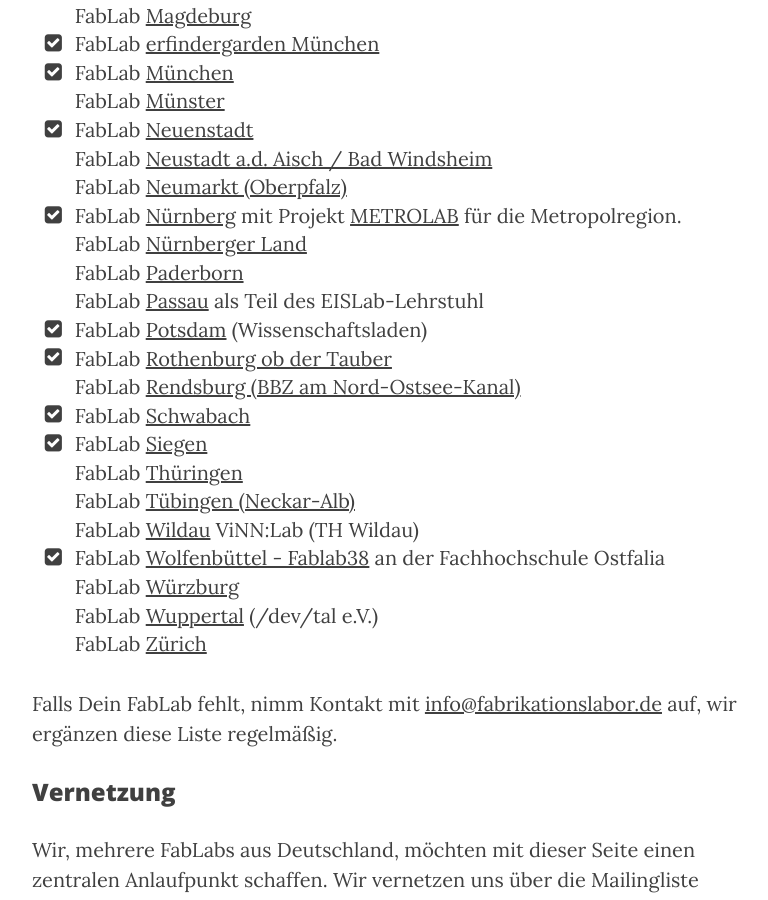
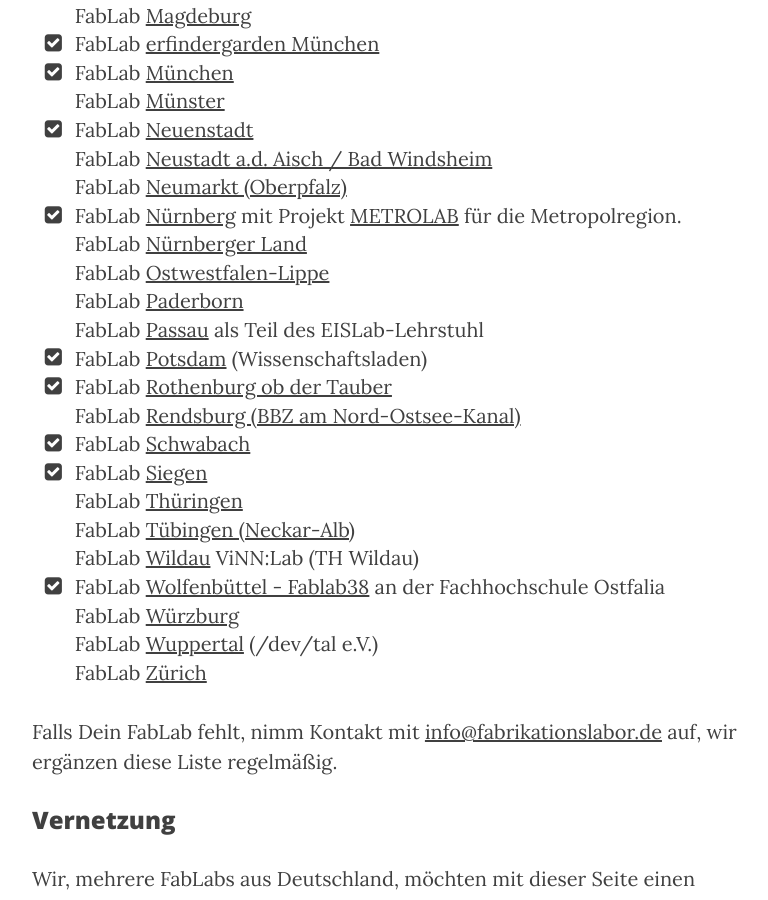
Before and after one commit to fabrikationslabor/fabrikationslabor.github.io, a Jekyll site: the page built from fablabs-in-deutschland.html, in a window 1280 px wide and 900 px high, scrolled down 1808 px. Shown: the whole window, without its empty margins (233-1001 px from the left). Built offline with Jekyll 4.4.1, drawn with Linux system fonts in a browser that asks for light colours; nearby versions of some CDN libraries.

Commit message:
Hinzugefügt OWL
Ostwestfalen-Lippe

```diff
--- a/fablabs-in-deutschland.html
+++ b/fablabs-in-deutschland.html
@@ -53,6 +53,7 @@
   <li>FabLab <a href="http://fablab-neumarkt.de" target="_blank">Neumarkt (Oberpfalz)</a></li>
   <li><i class="fa-li fa fa-check-square"></i>FabLab <a href="http://fablab-nuernberg.de" target="_blank">Nürnberg</a> mit Projekt <a href="http://projekt-metrolab.de/" target="_blank">METROLAB</a> für die Metropolregion.</li>
   <li>FabLab <a href="https://fablab.nueland.de/" target="_blank">Nürnberger Land</a></li>
+  <li>FabLab <a href="https://www.hs-owl.de/fablab/" target="_blank">Ostwestfalen-Lippe</a></li>
   <li>FabLab <a href="http://fablab-paderborn.de" target="_blank">Paderborn</a></li>
   <li>FabLab <a href="http://www.eislab.net/fablab.html" target="_blank">Passau</a> als Teil des EISLab-Lehrstuhl</li><!-- noch nicht fablabs.io -->
   <li><i class="fa-li fa fa-check-square"></i>FabLab <a href="http://www.wissenschaftsladen-potsdam.de/" target="_blank">Potsdam</a> (Wissenschaftsladen)</li>
```
